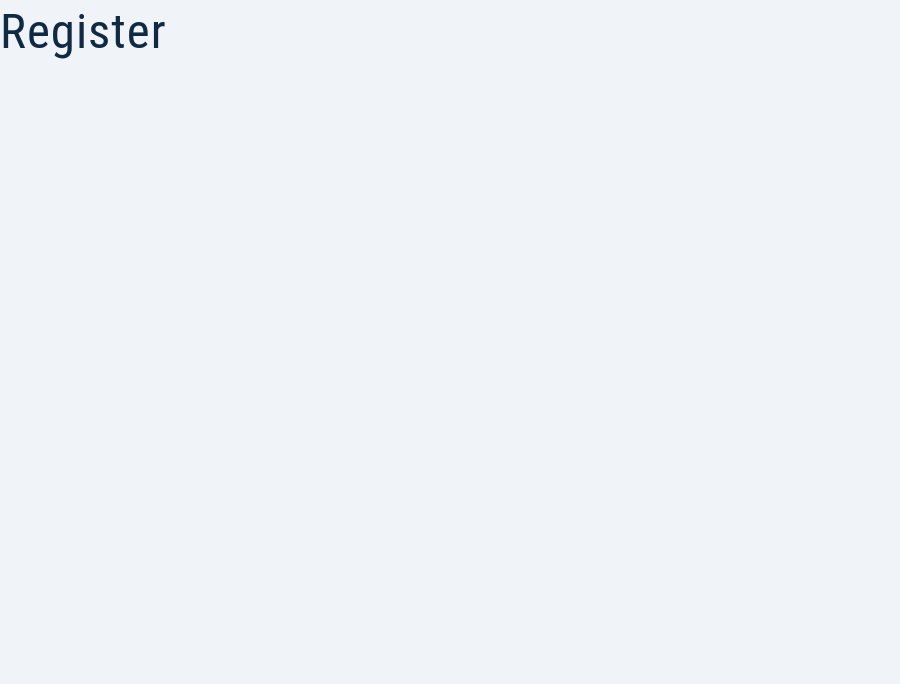
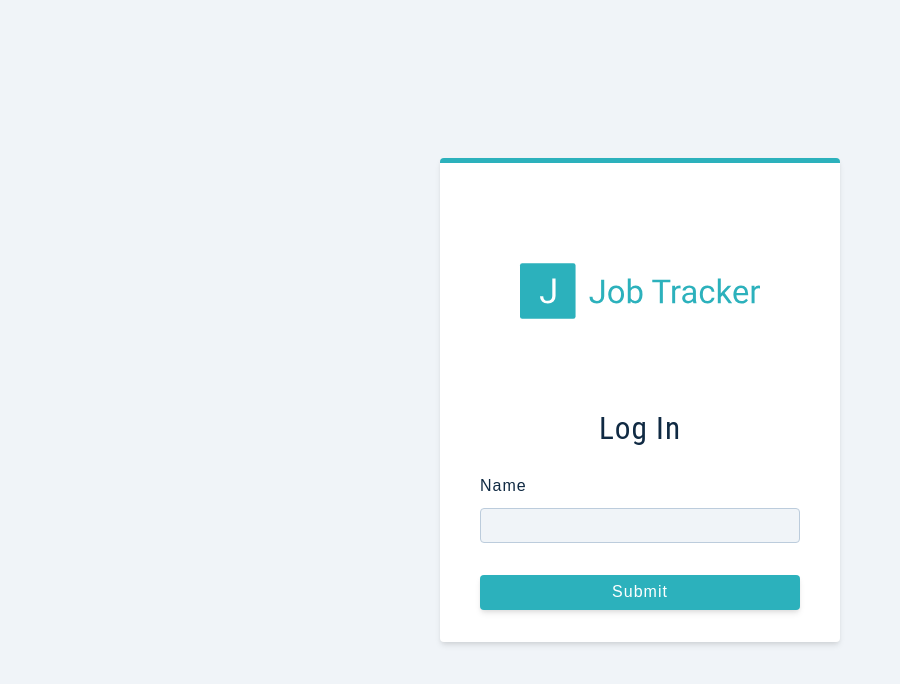
Before and after one commit to DreamHigh0820/job_tracker, a React (Create React App) app in the folder client/: page /register in a window 1280 px wide. Shown: the top 684 px of the page, without its empty margins (0-900 px from the left). Built offline with nearby package versions, Linux system fonts and the light colour scheme.

Commit message:
Update Register component

```diff
--- a/client/src/pages/Register.js
+++ b/client/src/pages/Register.js
@@ -6,7 +6,7 @@ const initialState = {
   name: '',
   email:'',
   password:'',
-  isMember: false,
+  isMember: true,
 }
 
 export default function Register() {
@@ -22,6 +22,17 @@ export default function Register() {
   }
 
   return (
-    <h1>Register</h1>
+    <Wrapper className='full-page'>
+      <form className='form' onSubmit={onSubmit} action="">
+        <Logo />
+        <h3>Log In</h3>
+        <div className="form-row">
+          <label htmlFor="name" className="form-label">Name</label>
+          <input type="text" value={values.name} name="name"
+          onChange={handleChange} className="form-input"/>
+        </div>
+        <button type="submit" className="btn btn-block">submit</button>
+      </form>
+    </Wrapper>
   )
 }
```
Also changed, not shown: 1 other file (tests, documents, lock files or other folders).
